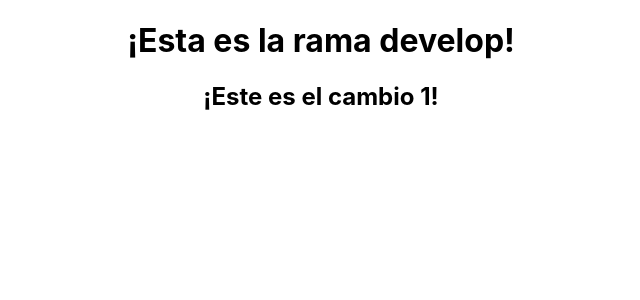
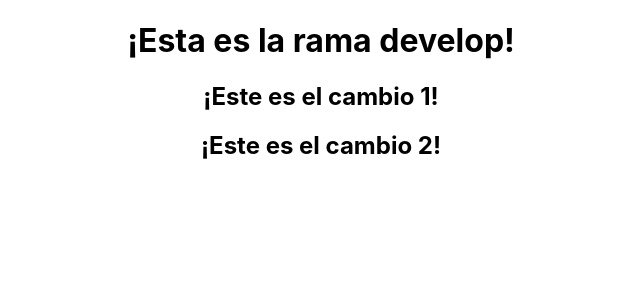
Before and after one commit to Juancapp/Demo-Individual, a React (Create React App) app: page / in a window 1280 px wide. Shown: the top 300 px of the page, without its empty margins (319-959 px from the left). Built offline with nearby package versions, Linux system fonts and the light colour scheme.

Commit message:
¡Este es el cambio 2!

```diff
--- a/src/App.js
+++ b/src/App.js
@@ -5,6 +5,7 @@ function App() {
     <div className="App">
       <h1>¡Esta es la rama develop!</h1>
       <h2>¡Este es el cambio 1!</h2>
+      <h2>¡Este es el cambio 2!</h2>
     </div>
   );
 }
```
